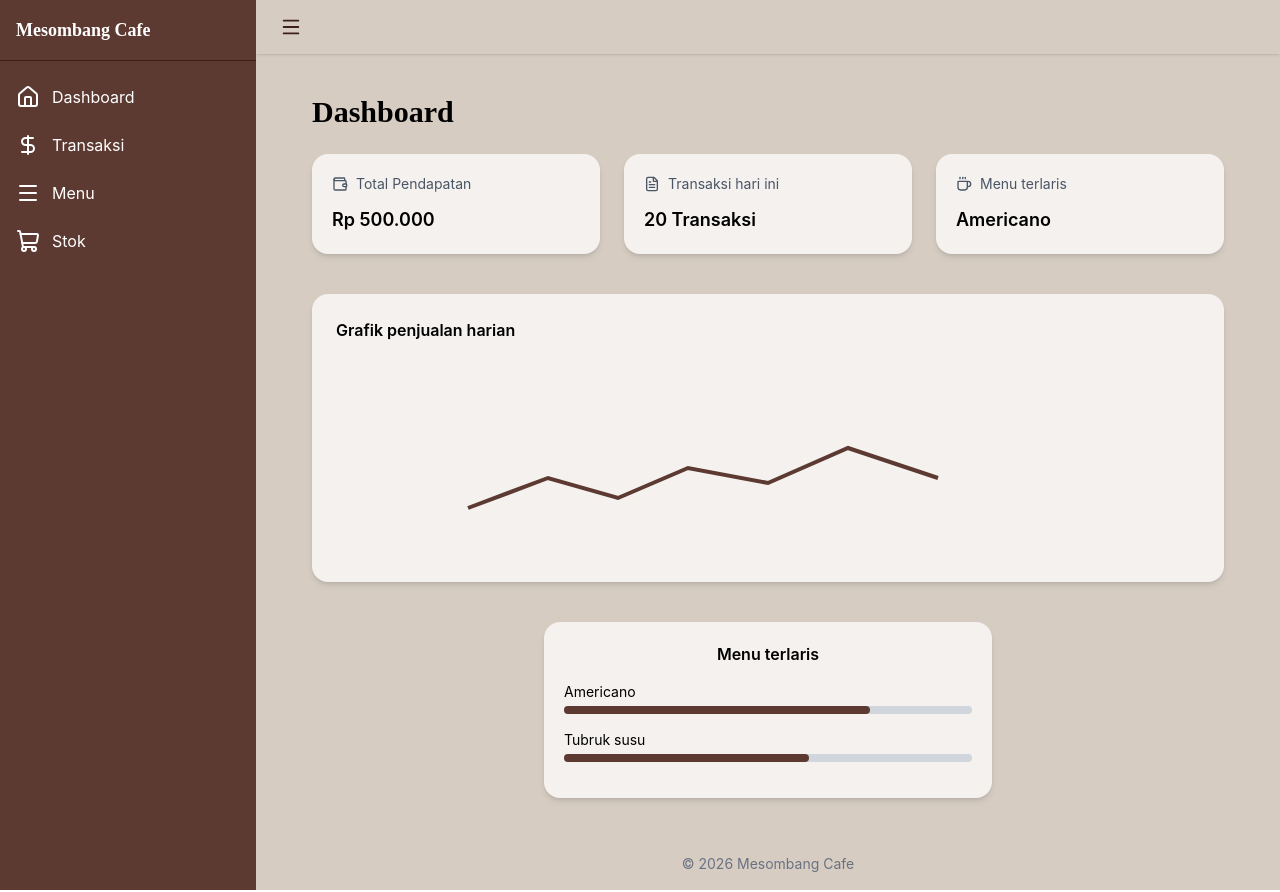
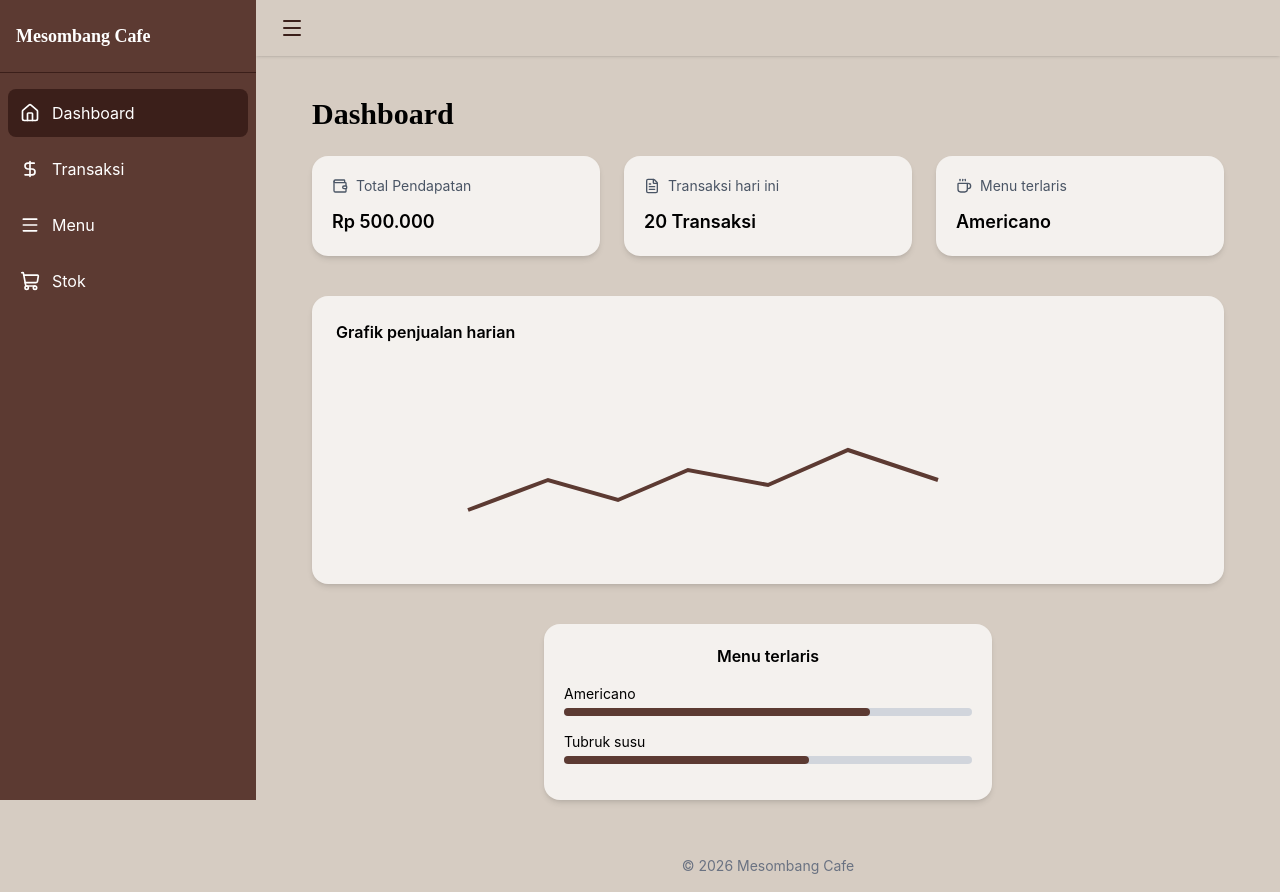
Before and after one commit to Eunii21/Sistem-Penjualan-Cafe, a React (Vite) app: page /dashboard in a window 1280 px wide. Built offline with nearby package versions, Linux system fonts and the light colour scheme; a web font is replaced by a local one.

Commit message:
tambah link di sidebar

```diff
--- a/src/components/Navbar.jsx
+++ b/src/components/Navbar.jsx
@@ -2,15 +2,16 @@ import { Menu } from "lucide-react";
 
 function Navbar({ toggleSidebar }) {
   return (
-    <div className="flex items-center justify-between px-4 md:px-6 py-3 md:py-4 bg-[#d6ccc2] shadow sticky top-0 z-30">
+    <div className="flex items-center justify-between px-4 md:px-6 py-4 bg-[#d6ccc2] shadow sticky top-0 z-30">
 
       <button onClick={toggleSidebar}>
-        <Menu size={22} className="text-[#3b1f1a]" />
+        <Menu
+          size={24}
+          className="text-[#3b1f1a] cursor-pointer"
+        />
       </button>
 
-      <h1 className="text-sm md:text-lg font-semibold text-[#3b1f1a]">
-
-      </h1>
+      <div></div>
 
     </div>
   );
--- a/src/components/Sidebar.jsx
+++ b/src/components/Sidebar.jsx
@@ -6,10 +6,38 @@ import {
   X
 } from "lucide-react";
 
+import { NavLink } from "react-router-dom";
+
 function Sidebar({ open, setOpen }) {
+
+  const menus = [
+    {
+      text: "Dashboard",
+      icon: <Home size={20} />,
+      path: "/dashboard",
+    },
+    {
+      text: "Transaksi",
+      icon: <DollarSign size={20} />,
+      path: "/dashboard/transaksi",
+    },
+    {
+      text: "Menu",
+      icon: <MenuIcon size={20} />,
+      path: "/dashboard/menu",
+    },
+    {
+      text: "Stok",
+      icon: <ShoppingCart size={20} />,
+      path: "/dashboard/stok",
+    },
+  ];
+
   return (
     <>
-      {/* OVERLAY MOBILE */}
+      {/* ================= MOBILE ================= */}
+
+      {/* OVERLAY */}
       {open && (
         <div
           className="fixed inset-0 bg-black/40 z-40 md:hidden"
@@ -17,42 +45,95 @@ function Sidebar({ open, setOpen }) {
         />
       )}
 
+      {/* MOBILE SIDEBAR */}
       <aside
         className={`
-          bg-[#5c3a32] text-white z-50 transition-all duration-300
+          fixed top-0 left-0 z-50
+          h-screen w-64
+          bg-[#5c3a32]
+          text-white
+          transition-transform duration-300
 
-          /* MOBILE */
-          fixed top-0 left-0 w-64 h-screen
+          md:hidden
+
           ${open ? "translate-x-0" : "-translate-x-full"}
-
-          /* DESKTOP */
-          md:static
-          md:translate-x-0
-          md:w-64
-          md:h-auto
-          md:min-h-screen
-          md:overflow-y-auto
         `}
       >
 
         {/* HEADER */}
         <div className="p-4 border-b border-[#3b1f1a] flex justify-between items-center">
-          <h1 className="font-abhaya text-lg">Mesombang Cafe</h1>
+          <h1 className="font-abhaya text-lg">
+            Mesombang Cafe
+          </h1>
 
-          <button
-            className="md:hidden"
-            onClick={() => setOpen(false)}
-          >
+          <button onClick={() => setOpen(false)}>
             <X size={20} />
           </button>
         </div>
 
         {/* MENU */}
-        <ul className="mt-4 space-y-2 px-2">
-          <Item icon={<Home />} text="Dashboard" />
-          <Item icon={<DollarSign />} text="Transaksi" />
-          <Item icon={<MenuIcon />} text="Menu" />
-          <Item icon={<ShoppingCart />} text="Stok" />
+        <ul className="mt-4 px-2 space-y-2">
+
+          {menus.map((item, index) => (
+            <MenuItem
+              key={index}
+              to={item.path}
+              icon={item.icon}
+              text={item.text}
+              mobile
+              setOpen={setOpen}
+            />
+          ))}
+
+        </ul>
+
+      </aside>
+
+      {/* ================= DESKTOP ================= */}
+
+      <aside
+        className={`
+          hidden md:flex
+          fixed top-0 left-0
+          flex-col
+          bg-[#5c3a32]
+          text-white
+          h-screen
+          transition-all duration-300
+          overflow-hidden
+          z-40
+
+          ${open ? "w-64" : "w-20"}
+        `}
+      >
+
+        {/* HEADER */}
+        <div className="p-4 border-b border-[#3b1f1a] h-[73px] flex items-center">
+
+          {open ? (
+            <h1 className="font-abhaya text-lg whitespace-nowrap">
+              Mesombang Cafe
+            </h1>
+          ) : (
+            <div className="w-full flex justify-center text-lg">
+              ☕
+            </div>
+          )}
+
+        </div>
+
+        {/* MENU */}
+        <ul className="mt-4 px-2 space-y-2">
+
+          {menus.map((item, index) => (
+            <MenuItem
+              key={index}
+              to={item.path}
+              icon={item.icon}
+              text={open ? item.text : ""}
+            />
+          ))}
+
         </ul>
 
       </aside>
@@ -60,12 +141,46 @@ function Sidebar({ open, setOpen }) {
   );
 }
 
-function Item({ icon, text }) {
+function MenuItem({
+  to,
+  icon,
+  text,
+  mobile = false,
+  setOpen
+}) {
+
   return (
-    <li className="flex items-center gap-3 p-2 hover:bg-[#3b1f1a] rounded cursor-pointer">
-      {icon}
-      <span>{text}</span>
-    </li>
+    <NavLink
+      to={to}
+      end={to === "/dashboard"}
+      onClick={() => {
+        if (mobile) {
+          setOpen(false);
+        }
+      }}
+      className={({ isActive }) =>
+        `
+          flex items-center gap-3
+          p-3 rounded-lg
+          transition-all duration-200
+          whitespace-nowrap
+
+          ${
+            isActive
+              ? "bg-[#3b1f1a]"
+              : "hover:bg-[#3b1f1a]"
+          }
+        `
+      }
+    >
+      <div className="min-w-[20px]">
+        {icon}
+      </div>
+
+      {text && (
+        <span>{text}</span>
+      )}
+    </NavLink>
   );
 }
 
--- a/src/layouts/MainLayout.jsx
+++ b/src/layouts/MainLayout.jsx
@@ -6,23 +6,34 @@ import Sidebar from "../components/Sidebar";
 import Footer from "../components/Footer";
 
 function MainLayout() {
-  const [open, setOpen] = useState(false);
+  const [open, setOpen] = useState(true);
 
   return (
-    <div className="flex min-h-screen bg-[#d6ccc2] items-stretch">
+    <div className="bg-[#d6ccc2] min-h-screen">
 
       {/* SIDEBAR */}
       <Sidebar open={open} setOpen={setOpen} />
 
       {/* CONTENT */}
-      <div className="flex-1 flex flex-col min-h-screen">
+      <div
+        className={`
+          flex flex-col min-h-screen
+          transition-all duration-300
 
-        <Navbar toggleSidebar={() => setOpen(true)} />
+          md:ml-20
+          ${open ? "md:ml-64" : "md:ml-20"}
+        `}
+      >
 
+        {/* NAVBAR */}
+        <Navbar toggleSidebar={() => setOpen(!open)} />
+
+        {/* MAIN */}
         <main className="flex-1 px-4 md:px-6 py-4">
           <Outlet />
         </main>
 
+        {/* FOOTER */}
         <Footer />
 
       </div>
```
